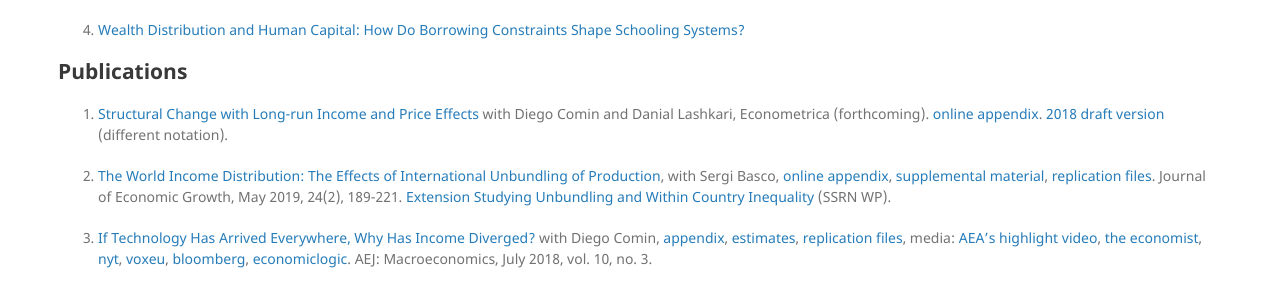
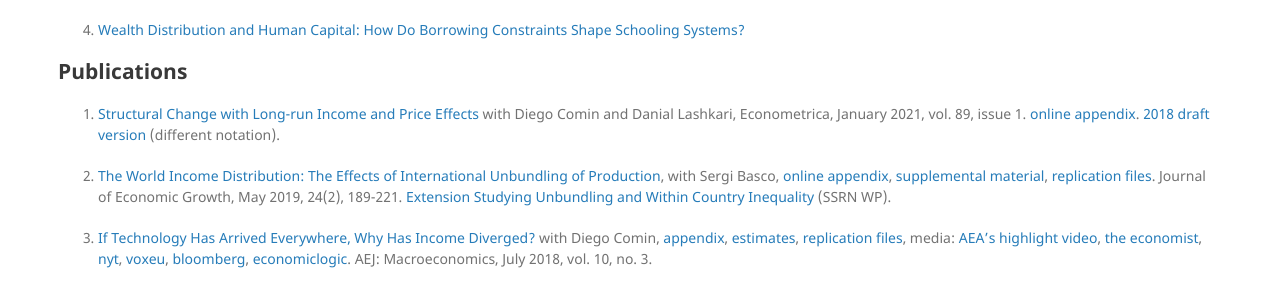
Before and after one commit to mestieri/mestieri.github.io, a Jekyll site: the page built from index.md, in a window 1280 px wide. Shown: the part 523-815 px from the top of the page. Built offline with Jekyll 4.4.1, drawn with Linux system fonts in a browser that asks for light colours.

Commit message:
Update index.md

```diff
--- a/index.md
+++ b/index.md
@@ -39,7 +39,7 @@ Assistant Professor in the Department of Economics at Northwestern University (o
 
 1. [Structural Change with Long-run Income and Price Effects](https://www.dropbox.com/s/prta8e8rul85w6i/CLM_final.pdf?dl=0)
     with Diego Comin and Danial Lashkari,
-   Econometrica (forthcoming).
+   Econometrica, January 2021, vol. 89, issue 1.
     [online appendix](https://www.dropbox.com/s/k0n1wc79z3u10ck/CLM_onlineappendix_final.pdf?dl=0). [2018 draft version](https://www.dropbox.com/s/98e9tjnx3nhlhdd/CLM_rev2.pdf?dl=0) (different notation).
 
 
```
